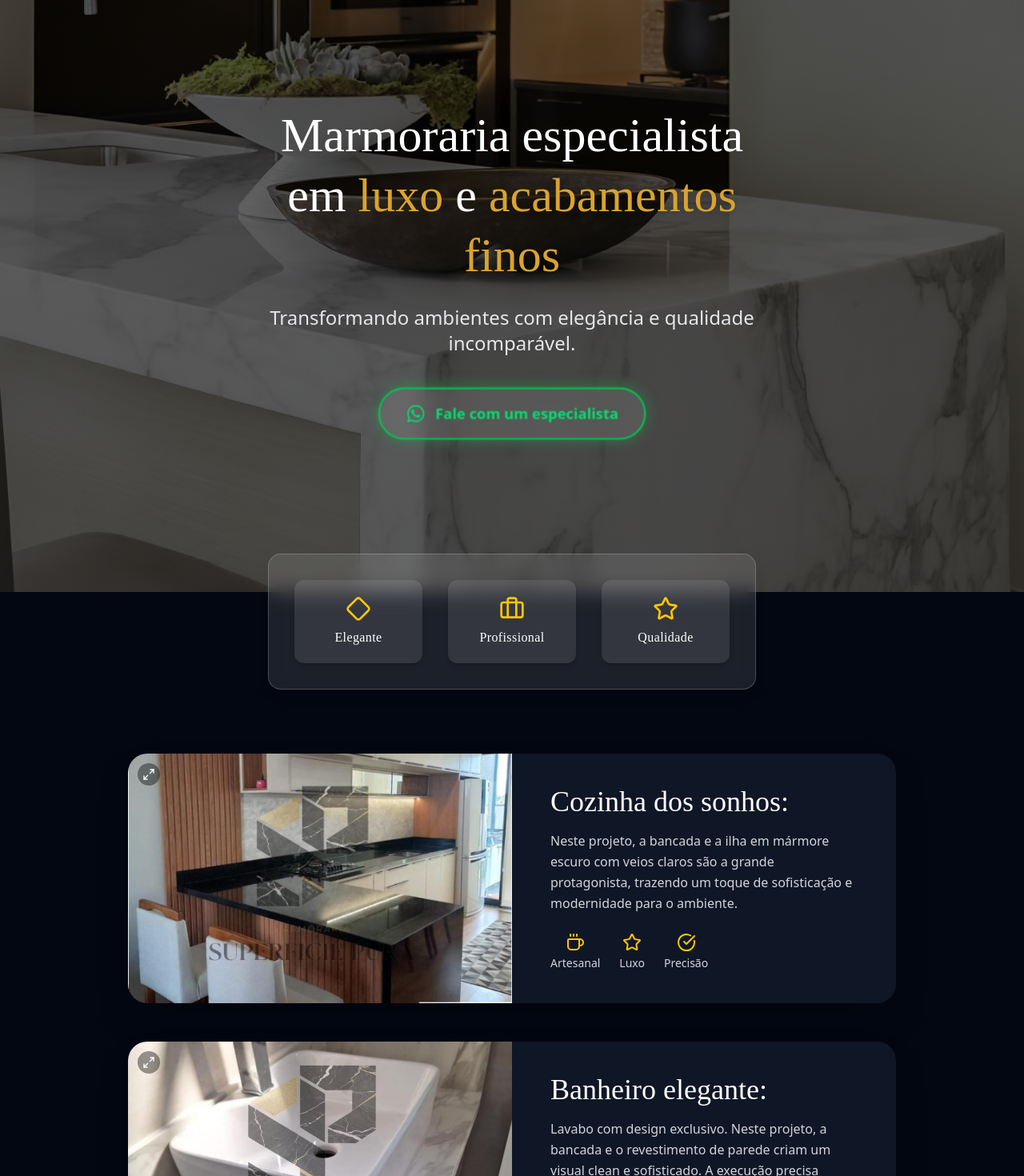
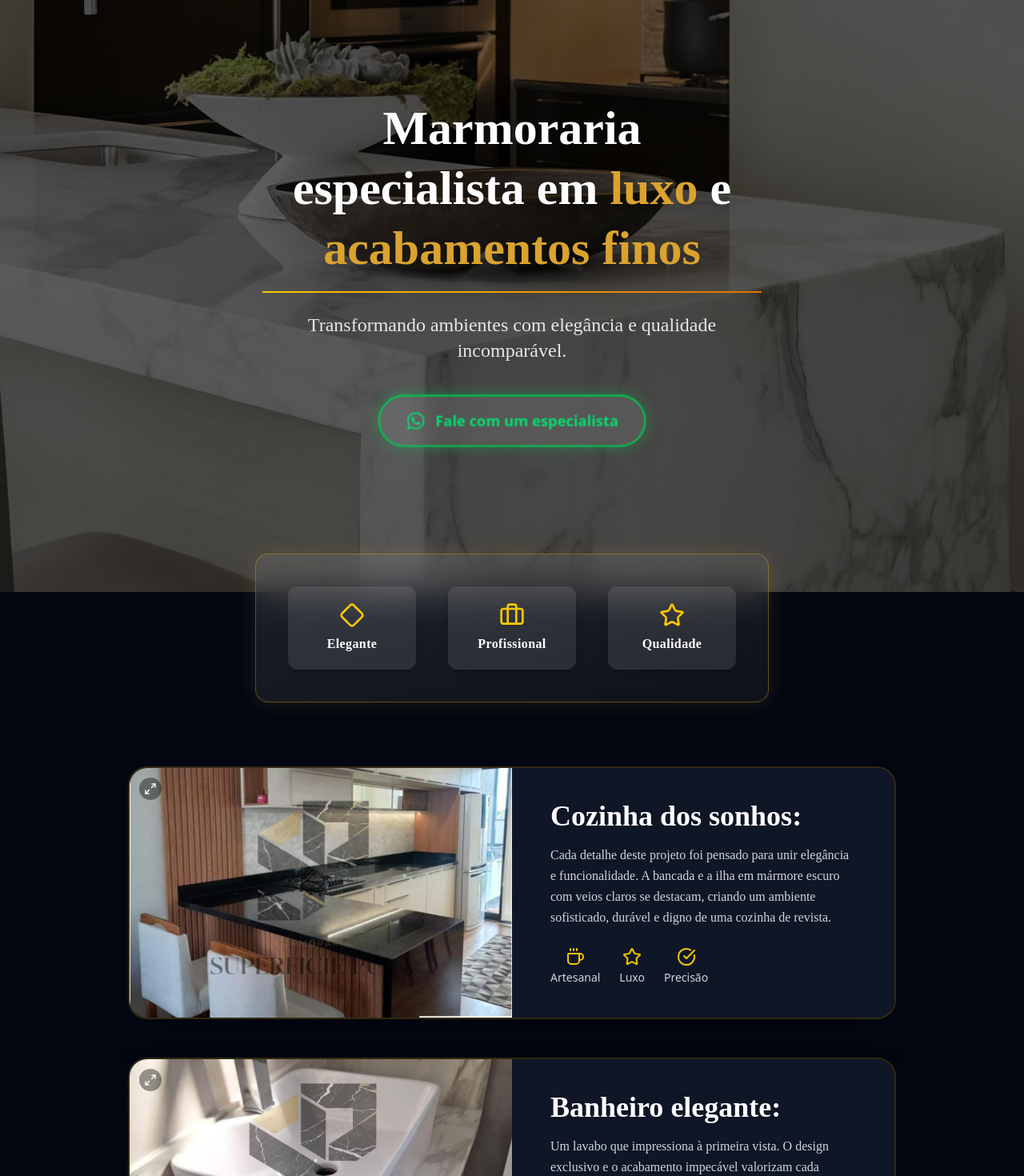
Before and after one commit to FernandoGvDev/superficepura, a React (Vite) app: page / in a window 1280 px wide. Shown: the part 140-1610 px from the top of the page at 80% size. Built offline with nearby package versions, Linux system fonts and the light colour scheme.

Commit message:
site finalizado
Falta SEO avançado

```diff
--- a/index.html
+++ b/index.html
@@ -2,9 +2,42 @@
 <html lang="pt-BR">
   <head>
     <meta charset="UTF-8" />
-    <link rel="icon" type="image/svg+xml" href="/img/logo.png" />
     <meta name="viewport" content="width=device-width, initial-scale=1.0" />
-    <title>superficepura</title>
+
+    <!-- Título -->
+    <title>Superfície Pura - Marmoraria de Luxo no Rio Grande do Sul</title>
+
+    <!-- Descrição para buscadores -->
+    <meta name="description" content="Superfície Pura é uma marmoraria especializada em mármores e granitos de luxo, oferecendo acabamentos finos e personalizados em todo o Rio Grande do Sul." />
+
+    <!-- Palavras-chave -->
+    <meta name="keywords" content="marmoraria, mármore, granito, acabamentos finos, cozinha de luxo, banheiro elegante, Rio Grande do Sul, Superfície Pura" />
+
+    <!-- Autor -->
+    <meta name="author" content="Superfície Pura - Codifica Web" />
+
+    <!-- Favicon -->
+    <link rel="icon" type="image/png" href="/img/logo.png" />
+
+    <!-- Open Graph / Redes sociais -->
+    <meta property="og:title" content="Superfície Pura - Marmoraria de Luxo no Rio Grande do Sul" />
+    <meta property="og:description" content="Transformamos ambientes com mármores e granitos exclusivos, oferecendo sofisticação e qualidade em todo o Rio Grande do Sul." />
+    <meta property="og:image" content="/img/logo.png" />
+    <meta property="og:type" content="website" />
+    <meta property="og:url" content="https://www.superficepura.com.br/" />
+
+    <!-- Twitter Card -->
+    <meta name="twitter:card" content="summary_large_image" />
+    <meta name="twitter:title" content="Superfície Pura - Marmoraria de Luxo no Rio Grande do Sul" />
+    <meta name="twitter:description" content="Transformamos ambientes com mármores e granitos exclusivos, oferecendo sofisticação e qualidade em todo o Rio Grande do Sul." />
+    <meta name="twitter:image" content="/img/logo.png" />
+
+    <!-- SEO extra: robots -->
+    <meta name="robots" content="index, follow" />
+
+    <!-- Título alternativo -->
+    <link rel="canonical" href="https://www.superficepura.com.br/" />
+
   </head>
   <body>
     <div id="root"></div>
--- a/src/assets/dados.ts
+++ b/src/assets/dados.ts
@@ -8,7 +8,7 @@ export const dados = {
   ],
 
   endereco: {
-    rua: "Av. Esperança, 395",
+    rua: "Av. Esperança, 403",
     bairro: "Campo da Vila",
     cidade: "Santana de Parnaíba",
     estado: "SP",
--- a/src/components/Footer.tsx
+++ b/src/components/Footer.tsx
@@ -17,7 +17,9 @@ export default function Footer() {
         <div className="flex flex-col md:flex-row items-center gap-6 text-gray-300">
           {dados.telefones.map((tel, i) => {
             const numeroFormatado = tel.numero.replace(/\D/g, "");
-            const linkWhats = `https://wa.me/55${numeroFormatado}?text=Ol%C3%A1!%20Gostaria%20de%20mais%20informações%20sobre%20a%20${encodeURIComponent(dados.nomeEmpresa)}.`;
+            const linkWhats = `https://wa.me/55${numeroFormatado}?text=Ol%C3%A1!%20Gostaria%20de%20mais%20informações%20sobre%20a%20${encodeURIComponent(
+              dados.nomeEmpresa
+            )}.`;
 
             return (
               <a
@@ -47,14 +49,34 @@ export default function Footer() {
 
         {/* Informações */}
         <div className="text-gray-400 text-center md:text-right text-sm md:text-base">
-          <p>Endereço: {dados.endereco.rua}, {dados.endereco.bairro} - {dados.endereco.cidade}, {dados.endereco.estado}</p>
+          <p>
+            Endereço: {dados.endereco.rua}, {dados.endereco.bairro} -{" "}
+            {dados.endereco.cidade}, {dados.endereco.estado}
+          </p>
           <p>CEP: {dados.endereco.cep}</p>
-          <p>© {new Date().getFullYear()} {dados.nomeEmpresa}. Todos os direitos reservados.</p>
+          <p>
+            © {new Date().getFullYear()} {dados.nomeEmpresa}. Todos os direitos
+            reservados.
+          </p>
+
+          {/* Crédito discreto */}
+          <div className="bg-gray-800 h-1 w-100% mt-5"/>
+          <p className="text-xs text-gray-500 mt-5">
+            Desenvolvido por{" "}
+            <a
+              href="https://codificaweb.pages.dev/"
+              target="_blank"
+              rel="noopener noreferrer"
+              className="text-yellow-400 hover:text-yellow-300 transition-colors"
+            >
+              Codifica Web
+            </a>
+          </p>
         </div>
       </div>
 
       {/* Decoração leve */}
-      <div className="absolute -top-10 -left-10 w-32 h-32 bg-white/5 rounded-full blur-3xl animate-pulse"></div>
+      <div className="absolute -top-10 -left-10 w-32 h-32 bg-white/5 rounded-full blur-3xl animate-pulse "></div>
       <div className="absolute -bottom-10 -right-10 w-48 h-48 bg-white/5 rounded-full blur-3xl animate-pulse"></div>
     </footer>
   );
--- a/src/index.css
+++ b/src/index.css
@@ -6,17 +6,15 @@
 
 @import url('https://fonts.googleapis.com/css2?family=Playfair+Display:ital,wght@0,400..900;1,400..900&display=swap');
 
-
-
-.playfair-display {
-  font-family: "Playfair Display", serif;
-  font-optical-sizing: auto;
-  font-weight: 400;
-  font-style: normal;
-}
 h1, h2, h3 {
   font-family: "Playfair Display", serif;
   font-optical-sizing: auto;
-  font-weight: 400;
+  font-weight: 700;
   font-style: normal;
 }
+p {
+  font-family: "Playfair Display", serif;
+  font-optical-sizing: auto;
+  font-weight: 200;
+  font-style: normal;
+}
--- a/src/pages/Home/DiagonalSection.tsx
+++ b/src/pages/Home/DiagonalSection.tsx
@@ -14,7 +14,7 @@ const cards: Card[] = [
   {
     title: "Cozinha dos sonhos:",
     description:
-      "Neste projeto, a bancada e a ilha em mármore escuro com veios claros são a grande protagonista, trazendo um toque de sofisticação e modernidade para o ambiente.",
+      "Cada detalhe deste projeto foi pensado para unir elegância e funcionalidade. A bancada e a ilha em mármore escuro com veios claros se destacam, criando um ambiente sofisticado, durável e digno de uma cozinha de revista.",
     image: "/img/marmore-detalhe.jpeg",
     highlights: ["Cozinha dos sonhos:"],
     attributes: [
@@ -26,7 +26,7 @@ const cards: Card[] = [
   {
     title: "Banheiro elegante:",
     description:
-      "Lavabo com design exclusivo. Neste projeto, a bancada e o revestimento de parede criam um visual clean e sofisticado. A execução precisa garante um acabamento impecável.",
+      "Um lavabo que impressiona à primeira vista. O design exclusivo e o acabamento impecável valorizam cada centímetro do espaço. Aqui, o mármore é protagonista, refletindo requinte e qualidade em cada traço.",
     image: "/img/projetos/lavabo.jpeg",
     highlights: ["Banheiro elegante:"],
     attributes: [
@@ -38,7 +38,7 @@ const cards: Card[] = [
   {
     title: "Sala de estar luxuosa:",
     description:
-      "Uma mesa de centro exclusiva, esculpida em uma única peça de mármore com veios exóticos. A marmoraria transformando ambientes com a grandiosidade da pedra natural.",
+      "Uma peça única, esculpida com maestria. A mesa de centro em mármore exótico eleva o ambiente e transmite sofisticação natural. Um exemplo do cuidado e da excelência que entregamos em cada projeto.",
     image: "/img/projetos/mesa-centro.jpeg",
     highlights: ["Sala de estar luxuosa:"],
     attributes: [
@@ -48,6 +48,7 @@ const cards: Card[] = [
     ],
   },
 ];
+
 
 export default function DiagonalSplitCards() {
   const [expandedImage, setExpandedImage] = useState<string | null>(null);
@@ -70,7 +71,9 @@ export default function DiagonalSplitCards() {
           initial={{ opacity: 0, y: 50 }}
           whileInView={{ opacity: 1, y: 0 }}
           transition={{ duration: 0.8 }}
-          className="relative w-[95%] md:w-[85%] lg:w-[75%] rounded-3xl overflow-hidden shadow-2xl flex flex-col md:flex-row"
+          className=" relative w-[95%] md:w-[85%] lg:w-[75%] rounded-3xl overflow-hidden
+shadow-2xl flex flex-col md:flex-row border-2 border-yellow-500/20
+hover:border-yellow-500/40 transition-all duration-500 hover:scale-[1.01]"
         >
           {/* Lado da Imagem */}
           <div className="relative w-full md:w-1/2 h-64 md:h-auto">
--- a/src/pages/Home/FeatureCards.tsx
+++ b/src/pages/Home/FeatureCards.tsx
@@ -10,7 +10,8 @@ export default function Features() {
 
   return (
     <section className="relative z-20 flex justify-center -mt-24 sm:-mt-32">
-      <div className="bg-white/10 backdrop-blur-md border border-white/20 rounded-2xl shadow-lg flex justify-center items-center gap-4 sm:gap-8 px-4 sm:px-8 py-6 sm:py-8">
+     <div className="bg-gradient-to-br from-white/10 to-yellow-100/5 backdrop-blur-xl border border-yellow-400/30 shadow-[0_0_25px_rgba(218,163,47,0.15)] rounded-2xl flex justify-center items-center gap-6 sm:gap-10 px-6 sm:px-10 py-8 sm:py-10">
+
         {items.map((item, index) => (
           <motion.div
             key={index}
--- a/src/pages/Home/Hero.tsx
+++ b/src/pages/Home/Hero.tsx
@@ -37,6 +37,11 @@ export default function Hero() {
             <span className="text-[#daa32f] drop-shadow-md">
               acabamentos finos
             </span>
+            <motion.div
+              className="mx-auto mt-4 h-[2px] w-0 bg-gradient-to-r from-yellow-400 to-amber-600"
+              animate={{ width: "100%" }}
+              transition={{ delay: 1.2, duration: 1 }}
+            />
           </motion.h1>
 
           <motion.p
@@ -102,7 +107,6 @@ export default function Hero() {
         }}
       >
         <div className="absolute inset-0 bg-black/60 z-0" />
-
         <motion.div
           initial={{ opacity: 0, y: 40 }}
           animate={{ opacity: 1, y: 0 }}
@@ -118,15 +122,20 @@ export default function Hero() {
             Marmoraria de{" "}
             <span className="text-[#daa32f]">luxo</span> e{" "}
             <span className="text-[#daa32f]">acabamentos finos</span>
+            <motion.div
+              className="mx-auto mt-4 h-[2px] w-0 bg-gradient-to-r from-yellow-400 to-amber-600"
+              animate={{ width: "100%" }}
+              transition={{ delay: 1.2, duration: 1 }}
+            />
           </motion.h1>
-
           <motion.p
-            className="mt-4 text-2xl text-gray-200"
+            className="mt-10 text-2xl text-gray-200"
             initial={{ opacity: 0, y: 20 }}
             animate={{ opacity: 1, y: 0 }}
             transition={{ delay: 0.6, duration: 1 }}
           >
             Elegância e perfeição em cada detalhe.
+
           </motion.p>
 
           {/* === CTA MOBILE === */}
```
